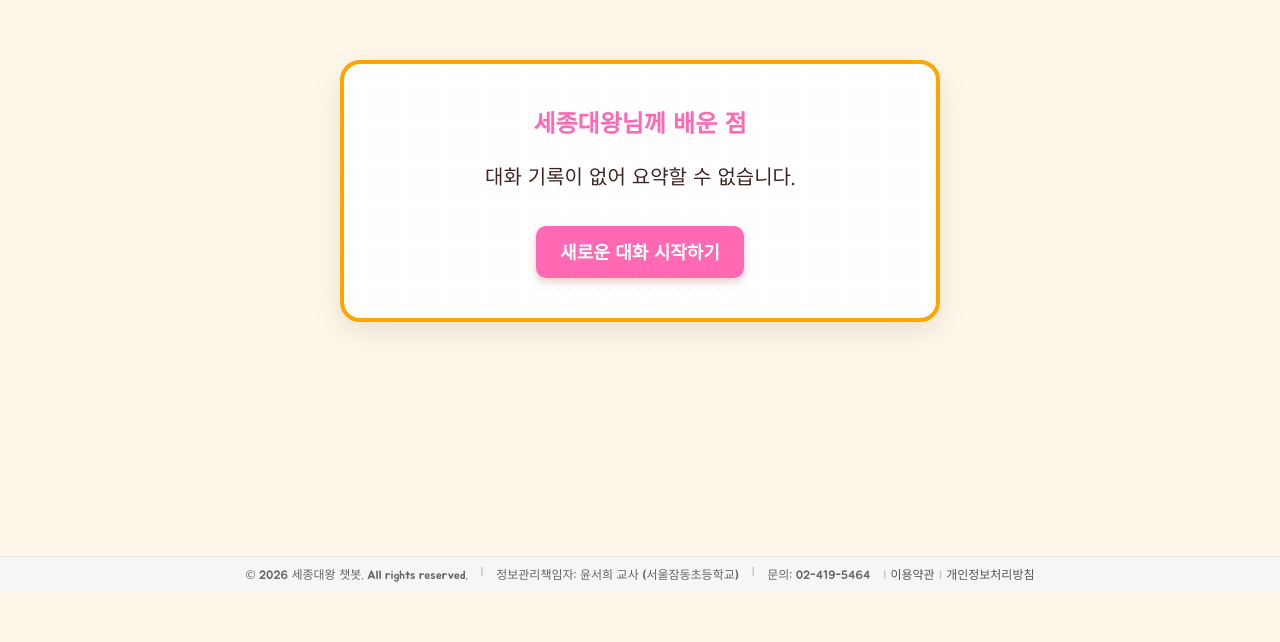
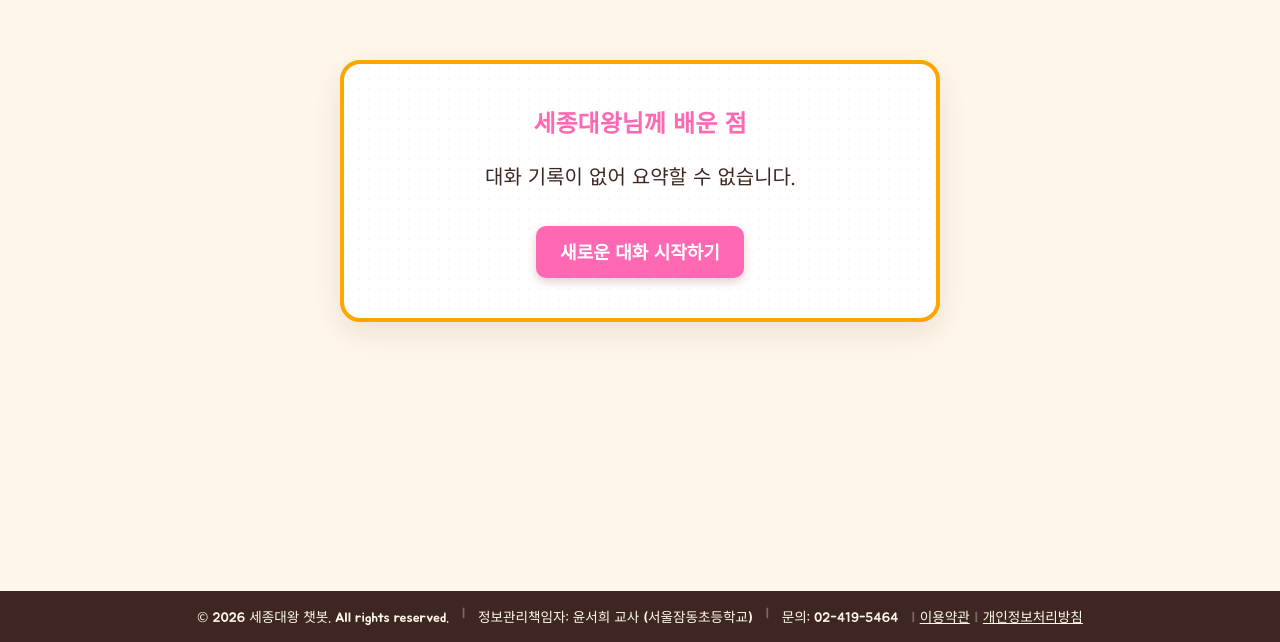
Before and after one commit to seoseo1234/kingsejong-chatbot, a Next.js app: page /summary in a window 1280 px wide. Shown: the part 209-851 px from the top of the page. Before the commit the page ends 800 px from the top, so only its background shows below. Built offline with nearby package versions, Linux system fonts and the light colour scheme.

Commit message:
Update footer styling and position

```diff
--- a/components/Footer.module.css
+++ b/components/Footer.module.css
@@ -1,18 +1,14 @@
 .footer {
-  position: fixed;
-  bottom: 0;
-  left: 0;
   width: 100%;
-  background-color: rgba(245, 245, 245, 0.9);
-  backdrop-filter: blur(4px);
-  padding: 8px 16px;
-  font-size: 0.75rem;
-  color: #666;
+  background-color: var(--text-dark);
+  padding: 15px 16px;
+  font-size: 0.85rem;
+  color: var(--bg-cream);
   display: flex;
   justify-content: center;
   align-items: center;
   z-index: 100;
-  border-top: 1px solid #eaeaea;
+  margin-top: auto;
 }
 
 .footerContent {
@@ -24,8 +20,8 @@
 }
 
 .link {
-  color: #555;
-  text-decoration: none;
+  color: var(--bg-cream);
+  text-decoration: underline;
   cursor: pointer;
   background: none;
   border: none;
@@ -36,12 +32,11 @@
 }
 
 .link:hover {
-  color: #000;
-  text-decoration: underline;
+  color: var(--btn-yellow);
 }
 
 .separator {
-  color: #ccc;
+  color: rgba(255, 255, 255, 0.3);
 }
 
 .info {
```
